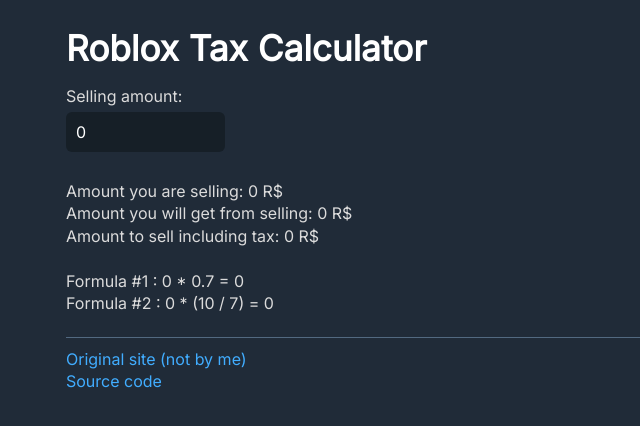
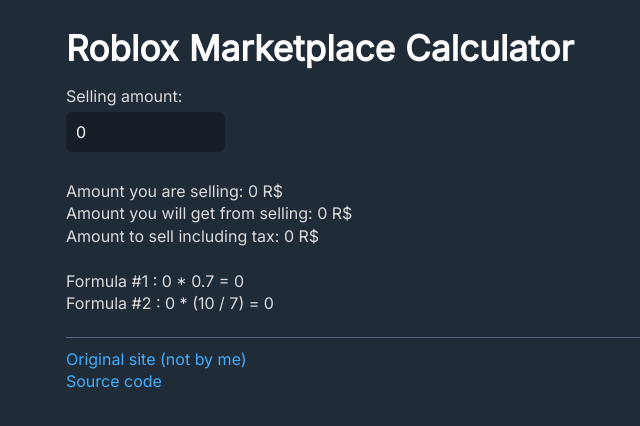
Before and after one commit to xhayper/roblox-tax-calculator, a SvelteKit app: page / in a window 1280 px wide. Shown: the top 426 px of the page, without its empty margins (174-814 px from the left). Built offline with nearby package versions, Linux system fonts and the light colour scheme.

Commit message:
feat: i forgot to save

```diff
--- a/src/routes/+layout.svelte
+++ b/src/routes/+layout.svelte
@@ -12,7 +12,7 @@
 
 <div class="app">
   <header>
-    <h1>Roblox Tax Calculator</h1>
+    <h1>Roblox Marketplace Calculator</h1>
   </header>
 
   <main>
```
